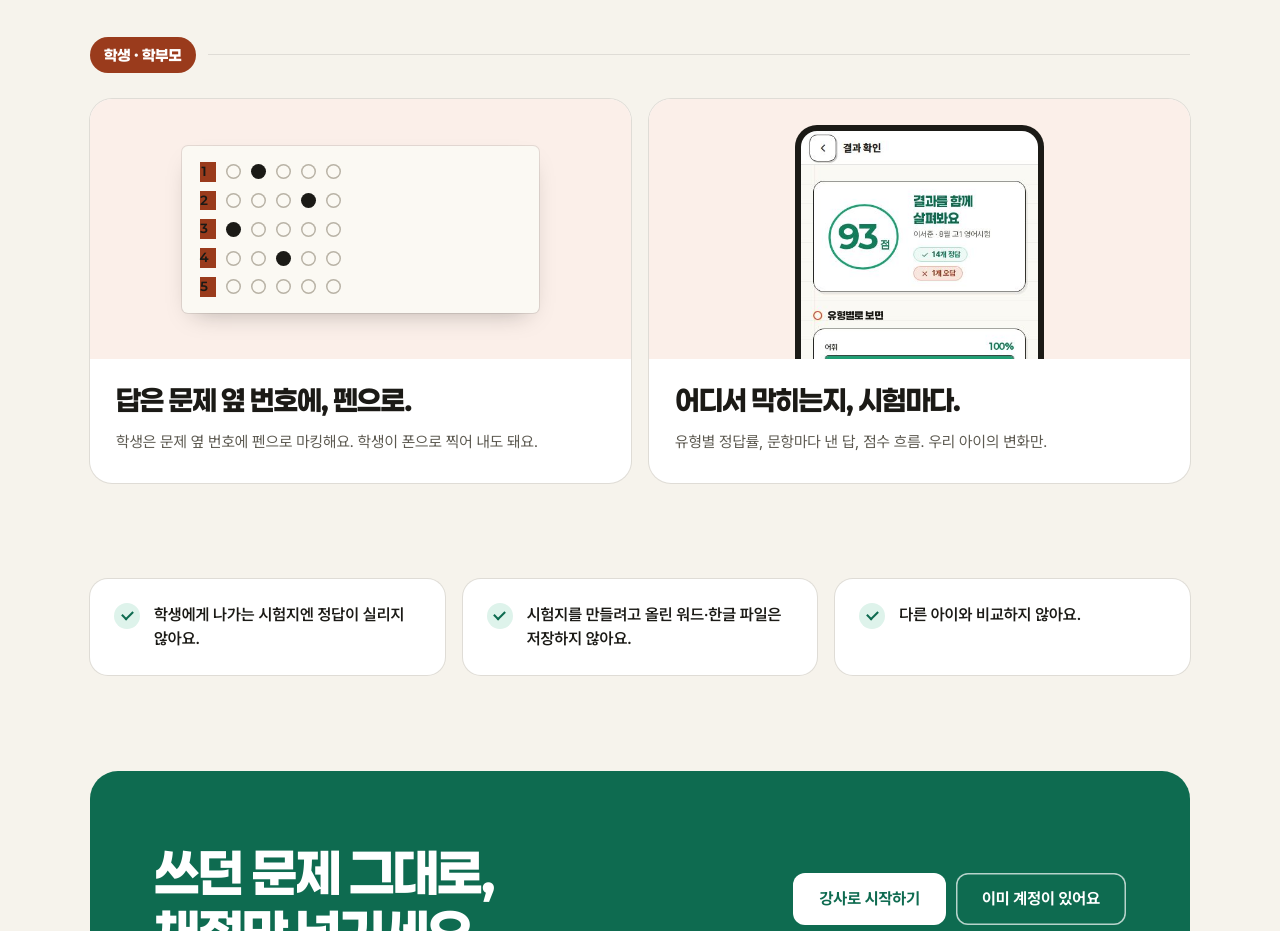
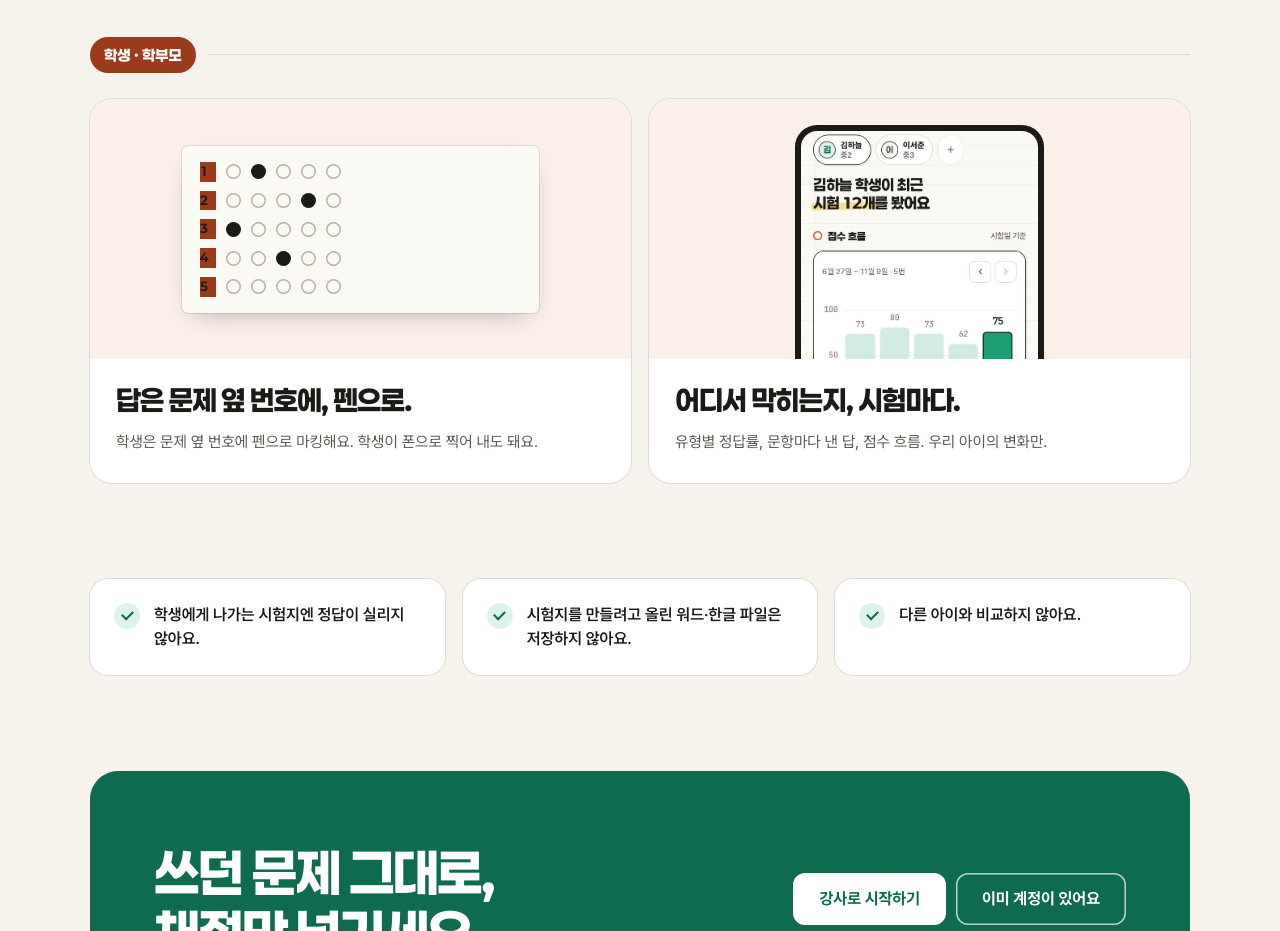
Before and after one commit to soosoolabs/soosoolabs.github.io, a website: page index.html in a window 1280 px wide. Shown: the part 3600-4531 px from the top of the page. Drawn offline with Linux system fonts and the light colour scheme.

Commit message:
홈 v3 — 앱 화면 캡처 최신화(채크 리얼 1.2.0 a6ebb56c · 개발 DB 데모) · 02 패널에 「스캔한 시험지 넣기」 화면 · 학부모 카드 = 점수 흐름
데모 이름표(반·시험·학원 이름)만 화면에서 정리해 찍음 — 숫자·기능은 그대로.

Co-Authored-By: Claude Opus 5.5 <noreply@anthropic.com>
Claude-Session: https://claude.ai/code/session_01P8TE7FjAajonVcPviqzjgc

```diff
--- a/index.html
+++ b/index.html
@@ -9,6 +9,7 @@
 <meta property="og:description" content="수수(SooSoo)는 학원 시험지 자동채점 앱 채크를 만듭니다. 앱 소개와 이용약관·개인정보처리방침, 사업자 정보를 한곳에 둡니다.">
 <link rel="preload" href="/assets/fonts/Paperlogy-8-sub.woff2" as="font" type="font/woff2" crossorigin>
 <link rel="preload" href="/assets/fonts/Pretendard-sub.woff2" as="font" type="font/woff2" crossorigin>
+<!-- 앱 화면 캡처 = 채크 리얼 웹 a6ebb56c(1.2.0) 개발 빌드 · 개발 DB 데모 계정 · 2026-10-30 · 데모 이름표(반·시험 이름)만 화면에서 정리해 찍음 -->
 <!-- 홈 v3(2026-10-30 · doc/디자인_방향.md §6-5) = 채크 홍보 랜딩. 문구는 라이브 /chaeck/ 마케팅 승인 문구 그대로(ASK-003 답이 오면 교체) · 사진은 사장님 원본(합성 0) · 스크립트 0 -->
 <style>
 @font-face{font-family:'Pretendard';font-weight:100 900;font-display:swap;src:url('/assets/fonts/Pretendard-sub.woff2') format('woff2')}
@@ -121,7 +122,7 @@ a{color:inherit}
 .q i{width:15px;height:15px;border-radius:50%;box-shadow:inset 0 0 0 1.5px #b9b3a6}
 .q i.on{background:var(--ink);box-shadow:none}
 .ph{align-self:end;width:46%;border-radius:22px 22px 0 0;padding:6px 6px 0;background:#1B1A16;margin-top:26px}
-.ph img{display:block;width:100%;height:auto;border-radius:16px 16px 0 0;aspect-ratio:390/420;object-fit:cover;object-position:top}
+.ph img{display:block;width:100%;height:auto;border-radius:16px 16px 0 0;aspect-ratio:585/645;object-fit:cover;object-position:top}
 
 .facts{display:grid;grid-template-columns:repeat(3,minmax(0,1fr));gap:18px}
 .fact{display:flex;gap:14px;align-items:flex-start;padding:24px 24px;border-radius:18px;background:var(--card);box-shadow:0 0 0 1px var(--line);font-size:16px;font-weight:600;line-height:1.5}
@@ -277,6 +278,7 @@ a{color:inherit}
         </div>
         <div class="m">
           <img class="photo zoom" src="/chaeck/img/ai/H1.webp" alt="마킹한 시험지를 폰으로 찍는 손" loading="lazy">
+          <div class="float pop"><div class="win"><div class="bar"><i></i><i></i><i></i><span>chaeck.soosoo.kr</span></div><img src="/chaeck/img/teacher-scan-upload.jpg" alt="강사 화면 — 스캔한 시험지 넣기" loading="lazy"></div></div>
         </div>
       </article>
 
@@ -313,7 +315,7 @@ a{color:inherit}
         <div class="txt"><h3 class="disp">답은 문제 옆 번호에, 펜으로.</h3><p>학생은 문제 옆 번호에 펜으로 마킹해요. 학생이 폰으로 찍어 내도 돼요.</p></div>
       </article>
       <article class="card">
-        <div class="pic"><div class="ph"><img src="/chaeck/img/parent-result.jpg" alt="학부모 화면 — 자녀 결과" loading="lazy"></div></div>
+        <div class="pic"><div class="ph"><img src="/chaeck/img/parent-flow.jpg" alt="학부모 화면 — 점수 흐름" loading="lazy"></div></div>
         <div class="txt"><h3 class="disp">어디서 막히는지, 시험마다.</h3><p>유형별 정답률, 문항마다 낸 답, 점수 흐름. 우리 아이의 변화만.</p></div>
       </article>
     </div>
```
Also changed, not shown: assets/fonts/manifest.json, chaeck/img/parent-flow.jpg (added), chaeck/img/student-result.jpg, chaeck/img/teacher-exam-new.jpg, chaeck/img/teacher-results.jpg, chaeck/img/teacher-scan-upload.jpg (added).
